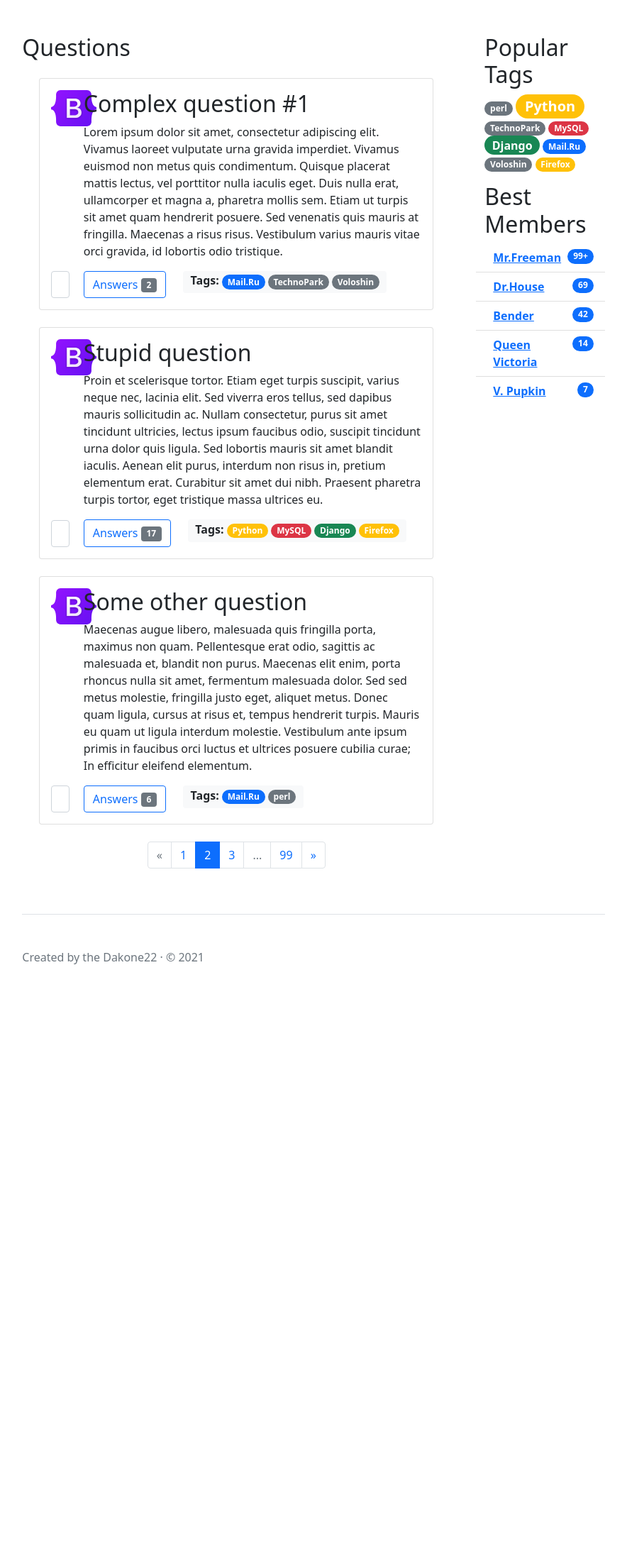
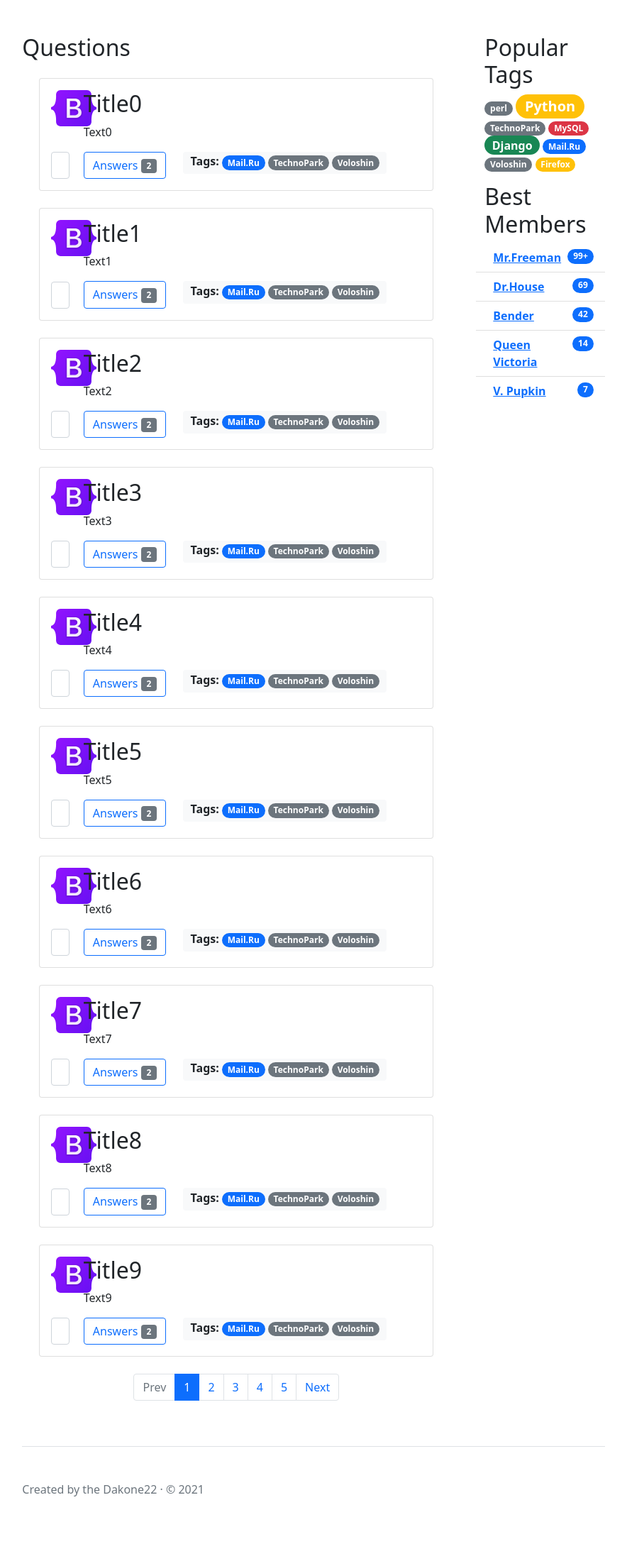
Before and after one commit to dakone22/askme_konyagin, a Django app: page / in a window 1280 px wide. Shown: the part 73-2280 px from the top of the page at 71% size, without its empty margins (198-1082 px from the left). Before the commit the page ends 1432 px from the top, so only its background shows below. Run offline with Django 3.2, Linux system fonts and the light colour scheme; some libraries are stand-ins or nearby versions.

Commit message:
Fix task2: pagination

```diff
--- a/askme/questions/templates/base/paginator.htm
+++ b/askme/questions/templates/base/paginator.htm
@@ -1,35 +1,41 @@
-<nav aria-label="Page navigation">
+<nav aria-label="Page navigation example">
     <ul class="pagination justify-content-center">
         {% if page_obj.has_previous %}
-            <li class="page-item"><a class="page-link" href="?page={{ page_obj.previous_page_number }}">&laquo;</a>
+            <li class="page-item">
+                <a class="page-link" href="?page={{ page_obj.previous_page_number }}">Prev</a>
             </li>
         {% else %}
-            <li class="page-item disabled"><a class="page-link" href="#"><span>&laquo;</span></a></li>
+            <li class="page-item disabled">
+                <a class="page-link" href="#" tabindex="-1" aria-disabled="true">Prev</a>
+            </li>
         {% endif %}
 
-        {% if page_obj.show_first %}
-            <li class="page-item"><a class="page-link" href="?page=1">1</a></li>
-            <li class="page-item disabled"><a class="page-link">...</a></li>
+        {% if page_obj.number|add:'-4' > 1 %}
+            <li class="page-item"><a class="page-link" href="?page={{ page_obj.number|add:'-5' }}">&hellip;</a></li>
         {% endif %}
 
-        {% for linkpage in page_obj.page_numbers %}
-            {% ifequal linkpage page_obj.number %}
-                <li class="page-item active"><a class="page-link" href="?page={{ linkpage }}">{{ linkpage }}</a></li>
-            {% else %}
-                <li class="page-item"><a class="page-link" href="?page={{ linkpage }}">{{ linkpage }}</a></li>
-            {% endifequal %}
+        {% for i in page_obj.paginator.page_range %}
+            {% if page_obj.number == i %}
+                <li class="page-item active" aria-current="page">
+                <span class="page-link">{{ i }}</span>
+                </li>
+            {% elif i > page_obj.number|add:'-5' and i < page_obj.number|add:'5' %}
+                <li class="page-item"><a class="page-link" href="?page={{ i }}">{{ i }}</a></li>
+            {% endif %}
         {% endfor %}
 
-        {% if page_obj.show_last %}
-            <li class="page-item disabled"><a class="page-link">...</a></li>
-            <li class="page-item">
-                <a class="page-link" href="?page={{ page_obj.paginator.num_pages }}">{{ page_obj.paginator.num_pages }}</a></li>
+        {% if page_obj.paginator.num_pages > page_obj.number|add:'4' %}
+            <li class="page-item"><a class="page-link" href="?page={{ page_obj.number|add:'5' }}">&hellip;</a></li>
         {% endif %}
 
         {% if page_obj.has_next %}
-            <li class="page-item"><a class="page-link" href="?page={{ page_obj.next_page_number }}">&raquo;</a></li>
+            <li class="page-item">
+                <a class="page-link" href="?page={{ page_obj.next_page_number }}">Next</a>
+            </li>
         {% else %}
-            <li class="page-item disabled"><a class="page-link" href="#"><span>&raquo;</span></a></li>
+            <li class="page-item disabled">
+                <a class="page-link" href="#" tabindex="-1" aria-disabled="true">Next</a>
+            </li>
         {% endif %}
     </ul>
 </nav>
--- a/askme/questions/templates/index.html
+++ b/askme/questions/templates/index.html
@@ -4,6 +4,7 @@
 {% block content %}
 <h2>Questions</h2>
 
+{% for question in questions %}
     <div class="card card-body m-4">
         <div class="row">
             <div class="col-1 d-flex flex-column">
@@ -12,14 +13,8 @@
             </div>
             <div class="col">
                 <div class="row">
-                <h2>Complex question #1</h2>
-                <p>
-                    Lorem ipsum dolor sit amet, consectetur adipiscing elit. Vivamus laoreet vulputate urna gravida
-                    imperdiet. Vivamus euismod non metus quis condimentum. Quisque placerat mattis lectus, vel porttitor
-                    nulla iaculis eget. Duis nulla erat, ullamcorper et magna a, pharetra mollis sem. Etiam ut turpis
-                    sit amet quam hendrerit posuere. Sed venenatis quis mauris at fringilla. Maecenas a risus risus.
-                    Vestibulum varius mauris vitae orci gravida, id lobortis odio tristique.
-                </p>
+                    <h2>{{ question.title }}</h2>
+                    <p>{{ question.text }}</p>
                 </div>
                 <div class="row">
                     <div class="col-auto">
@@ -41,97 +36,8 @@
             </div>
         </div>
     </div>
+{% endfor %}
 
-<div class="card card-body m-4">
-    <div class="row">
-        <div class="col-1 d-flex flex-column">
-            <div class="mb-auto"><img src="{% static 'img/logo.svg' %}" alt width="64" class="me-2"></div>
-            <div><input class="form-control" type="number" value="0"></div>
-        </div>
-        <div class="col">
-            <div class="row">
-                <h2>Stupid question</h2>
-                <p>
-                    Proin et scelerisque tortor. Etiam eget turpis suscipit, varius neque nec, lacinia elit. Sed viverra
-                    eros tellus, sed dapibus mauris sollicitudin ac. Nullam consectetur, purus sit amet tincidunt
-                    ultricies, lectus ipsum faucibus odio, suscipit tincidunt urna dolor quis ligula. Sed lobortis
-                    mauris sit amet blandit iaculis. Aenean elit purus, interdum non risus in, pretium elementum erat.
-                    Curabitur sit amet dui nibh. Praesent pharetra turpis tortor, eget tristique massa ultrices eu.
-                </p>
-            </div>
-            <div class="row">
-                <div class="col-auto">
-                    <button type="button" class="btn btn-outline-primary">
-                        Answers <span class="badge bg-secondary">17</span>
-                    </button>
-                </div>
-                <div class="col">
-                    <div class="badge bg-light text-dark fs-6">
-                        Tags:
-                        <a href="#"><span class="badge rounded-pill bg-warning">Python</span></a>
-                        <a href="#"><span class="badge rounded-pill bg-danger">MySQL</span></a>
-                        <a href="#"><span class="badge rounded-pill bg-success">Django</span></a>
-                        <a href="#"><span class="badge rounded-pill bg-warning">Firefox</span></a>
-                    </div>
-                </div>
-            </div>
-        </div>
-    </div>
-</div>
+{% include 'base/paginator.htm' with page_obj=questions %}
 
-<div class="card card-body m-4">
-    <div class="row">
-        <div class="col-1 d-flex flex-column">
-            <div class="mb-auto"><img src="{% static 'img/logo.svg' %}" alt width="64" class="me-2"></div>
-            <div><input class="form-control" type="number" value="0"></div>
-        </div>
-        <div class="col">
-            <div class="row">
-                <h2>Some other question</h2>
-                <p>
-                    Maecenas augue libero, malesuada quis fringilla porta, maximus non quam. Pellentesque erat odio,
-                    sagittis ac malesuada et, blandit non purus. Maecenas elit enim, porta rhoncus nulla sit amet,
-                    fermentum malesuada dolor. Sed sed metus molestie, fringilla justo eget, aliquet metus. Donec quam
-                    ligula, cursus at risus et, tempus hendrerit turpis. Mauris eu quam ut ligula interdum molestie.
-                    Vestibulum ante ipsum primis in faucibus orci luctus et ultrices posuere cubilia curae; In efficitur
-                    eleifend elementum.
-                </p>
-            </div>
-            <div class="row">
-                <div class="col-auto">
-                    <button type="button" class="btn btn-outline-primary">
-                        Answers <span class="badge bg-secondary">6</span>
-                    </button>
-                </div>
-                <div class="col">
-                    <div class="badge bg-light text-dark fs-6">
-                        Tags:
-                        <a href="#"><span class="badge rounded-pill bg-primary">Mail.Ru</span></a>
-                        <a href="#"><span class="badge rounded-pill bg-secondary">perl</span></a>
-                    </div>
-                </div>
-            </div>
-        </div>
-    </div>
-</div>
-
-<div class="row">
-    <nav aria-label="Page navigation">
-        <ul class="pagination justify-content-center">
-
-            <li class="page-item disabled"><a class="page-link" href="#"><span>&laquo;</span></a></li>
-
-            <li class="page-item"><a class="page-link" href="#">1</a></li>
-            <li class="page-item active"><a class="page-link" href="#">2</a></li>
-            <li class="page-item"><a class="page-link" href="#">3</a></li>
-
-
-            <li class="page-item disabled"><a class="page-link">...</a></li>
-            <li class="page-item">
-                <a class="page-link" href="#">99</a></li>
-
-            <li class="page-item"><a class="page-link" href="#">&raquo;</a></li>
-        </ul>
-    </nav>
-</div>
 {% endblock %}
--- a/askme/questions/views.py
+++ b/askme/questions/views.py
@@ -1,11 +1,24 @@
 from os.path import join
 
+from django.core.paginator import Paginator
+from django.http import HttpRequest
 from django.shortcuts import render
+
+
+def paginate(objects_list: list, request: HttpRequest, per_page=10):
+    paginator = Paginator(objects_list, per_page)
+    n = max(1, min(int(request.GET.get('page', 1)), paginator.num_pages))
+    page_obj = paginator.get_page(n)
+
+    return page_obj
 
 
 def index(request):
     context = {
         'title': 'Questions',
+        'questions': paginate([
+            {'title': f'Title{i}', 'text': f'Text{i}'} for i in range(50)
+        ], request),
     }
     return render(request, join('index.html'), context)
 
```
Lines whose indentation alone changed are shown as unchanged.
